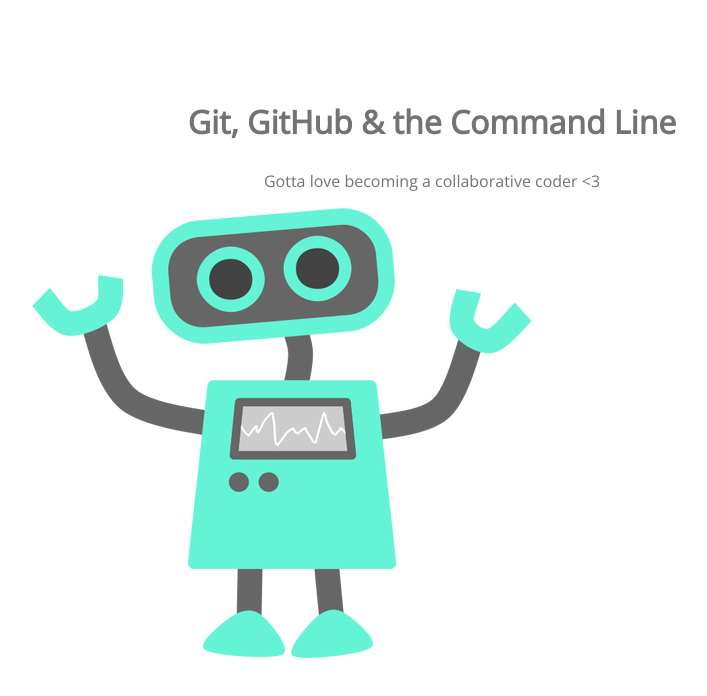
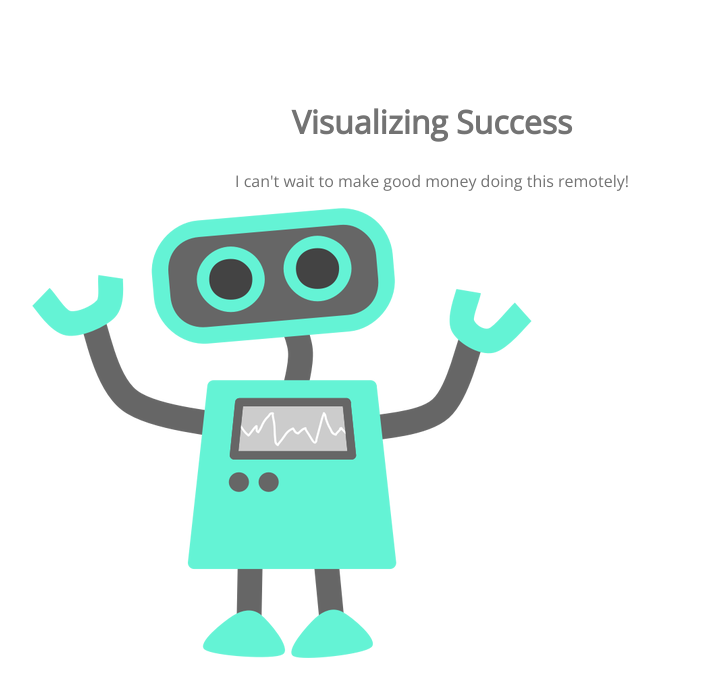
Before and after one commit to luckieshel/105-project, a plain HTML site: page index.html in a window 1280 px wide. Shown: the whole page, without its empty margins (208-915 px from the left). Drawn offline with nearby package versions, Linux system fonts and the light colour scheme.

Commit message:
h1 and p text changes

```diff
--- a/index.html
+++ b/index.html
@@ -8,8 +8,8 @@
 </head>
 <body>
 	<section>
-		<h1>Git, GitHub & the Command Line</h1>
-		<p>Gotta love becoming a collaborative coder <3</p>
+		<h1>Visualizing Success</h1>
+		<p>I can't wait to make good money doing this remotely!</p>
 		<img src="img/happy-blue-robot.png">
 	</section>
 </body>
```
